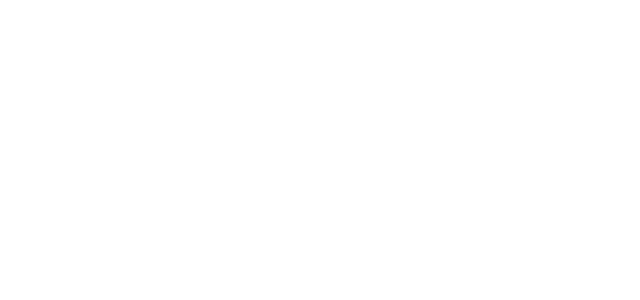
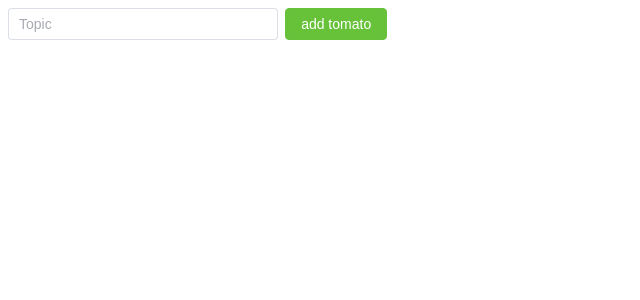
Before and after one commit to manqing321/tomato_web, a Vue app in the folder tomato_web/: page / in a window 1280 px wide. Shown: the top 300 px of the page, without its empty margins (0-640 px from the left). Built offline with nearby package versions, Linux system fonts and the light colour scheme.

Commit message:
add tomato button

```diff
--- a/tomato_web/index.html
+++ b/tomato_web/index.html
@@ -4,7 +4,7 @@
     <meta charset="UTF-8" />
     <link rel="icon" type="image/svg+xml" href="/vite.svg" />
     <meta name="viewport" content="width=device-width, initial-scale=1.0" />
-    <title>Vite + Vue</title>
+    <title>Wente Tomato</title>
   </head>
   <body>
     <div id="app"></div>
--- a/tomato_web/src/App.vue
+++ b/tomato_web/src/App.vue
@@ -1,8 +1,13 @@
 <script setup>
+const topic = ref('')
+const addTomato = () => {
+  console.log(topic.value)
+}
 </script>
 
 <template>
-  <div class="app-container">
-
+  <div style="display: flex; width: 30%;">
+    <el-input v-model="topic" placeholder="Topic"/>
+    <el-button @click="addTomato" style="margin-left: 2%;" type="success">add tomato</el-button>
   </div>
 </template>
--- a/tomato_web/vite.config.js
+++ b/tomato_web/vite.config.js
@@ -1,7 +1,26 @@
 import { defineConfig } from 'vite'
 import vue from '@vitejs/plugin-vue'
 
+import AutoImport from 'unplugin-auto-import/vite'
+import Components from 'unplugin-vue-components/vite'
+import { ElementPlusResolver } from 'unplugin-vue-components/resolvers'
+
 // https://vite.dev/config/
 export default defineConfig({
-  plugins: [vue()],
+  plugins: [
+    vue(),
+    AutoImport({
+        imports: ['vue'],
+        resolvers: [
+          ElementPlusResolver(),
+        ],
+      }),
+      Components({
+        resolvers: [
+          ElementPlusResolver()
+        ],
+      }),
+
+
+  ],
 })
```
